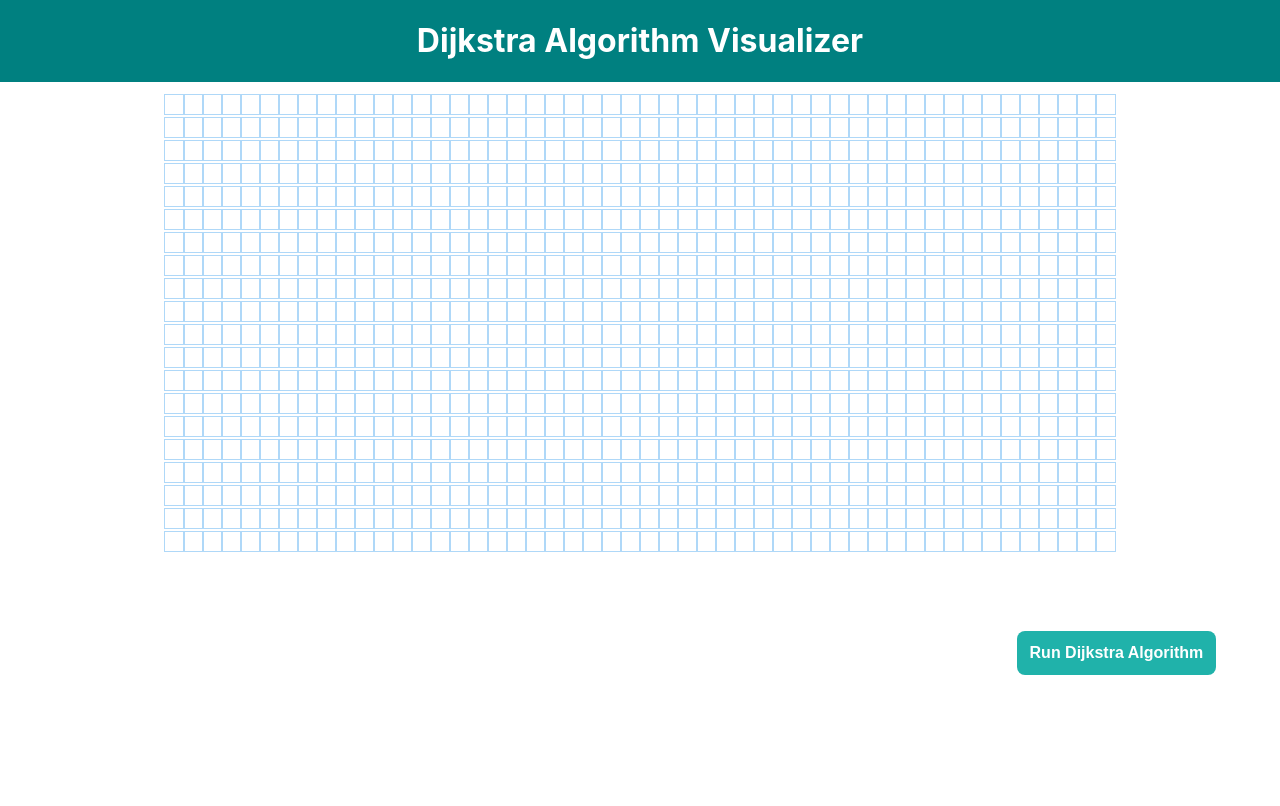
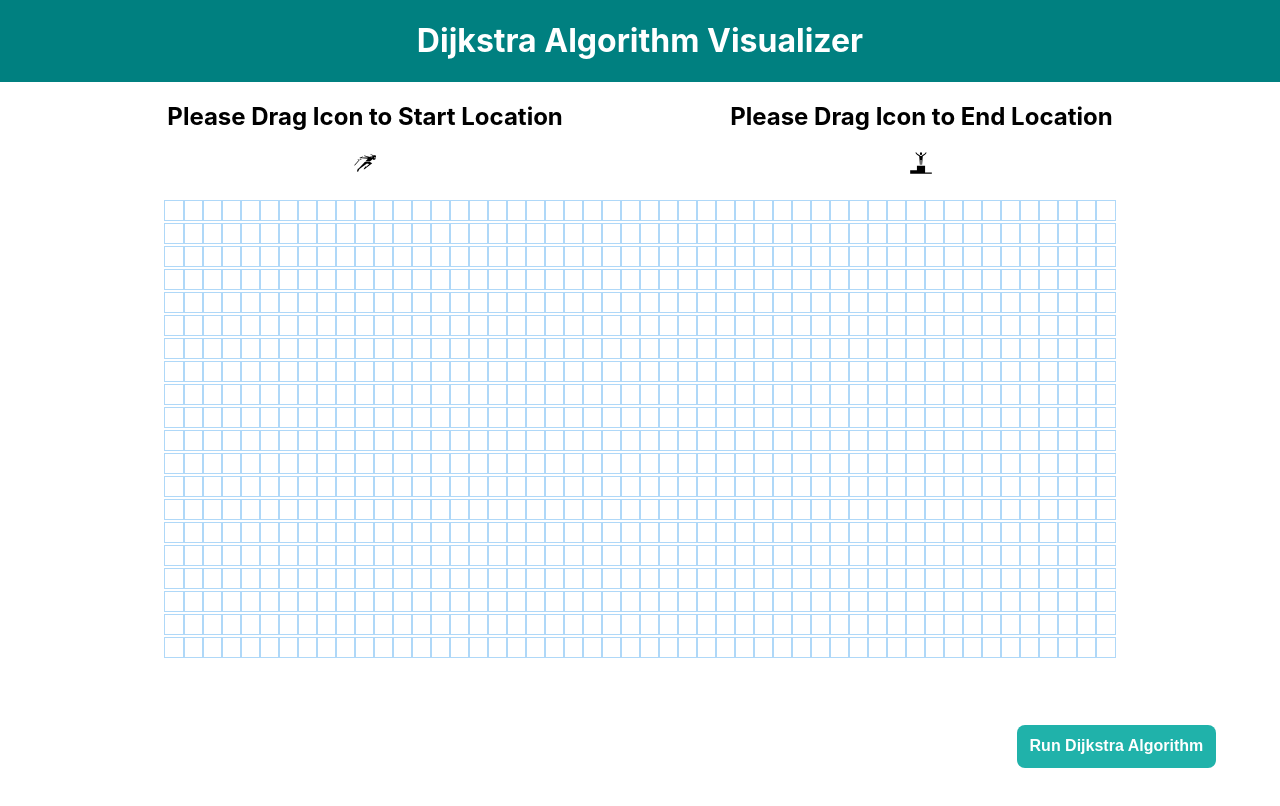
Before and after one commit to MiguelSilva1997/AlgoVisualization, a React (Create React App) app: page / in a window 1280 px wide. Shown: the top 806 px of the page. Built offline with nearby package versions, Linux system fonts and the light colour scheme.

Commit message:
place nodes and walls logic

```diff
--- a/package.json
+++ b/package.json
@@ -8,6 +8,7 @@
     "@testing-library/user-event": "^7.1.2",
     "react": "^16.13.1",
     "react-dom": "^16.13.1",
+    "react-icons": "^3.11.0",
     "react-scripts": "3.4.3"
   },
   "scripts": {
--- a/src/components/Main/index.js
+++ b/src/components/Main/index.js
@@ -1,16 +1,30 @@
 import React, { useState, useEffect } from 'react';
 import Node from '../Node'
-import { createInitialGrid, updateGridWall } from '../../services/board';
+import { createInitialGrid, updateGridWall, updateStartAndEnd } from '../../services/board';
+import { GiRunningNinja, GiPodiumWinner } from 'react-icons/gi';
 
 import "./main.css"
 
 const Main = () => {
     const [grid, setGrid] = useState([]);
     const [isMousePressed, toggleMousePressed] = useState(false);
+    const [placeNode, setPlaceNode] = useState("")
+    const [startCoord, setStartCoord] = useState([])
+    const [endCoord, setEndCoord] = useState([])
 
     useEffect(() => {
         setGrid(createInitialGrid())
     }, []);
+
+    const handleDrop = (row, col) => {
+        const newGrid = updateStartAndEnd(grid, placeNode, row, col);
+        if (placeNode === "isStart") {
+            setStartCoord([row, col]);
+        } else {
+            setEndCoord([row, col])
+        }
+        setGrid(newGrid);
+    }
 
     const handleMouseEnter = (row, col) => {
         if (!isMousePressed) return;
@@ -29,6 +43,16 @@ const Main = () => {
           <div className="header">
             <h1 className="title">Dijkstra Algorithm Visualizer</h1>
           </div>
+          <div className="iconDisplay">
+              <div>
+                <h2>Please Drag Icon to Start Location</h2>
+                <h2 draggable onDrag={() => setPlaceNode("isStart")} ><GiRunningNinja /></h2>
+              </div>
+              <div>
+                <h2>Please Drag Icon to End Location</h2>
+                <h2 draggable onDrag={() => setPlaceNode("isEnd")} ><GiPodiumWinner /></h2>
+              </div>
+          </div>
           <div className="board">
             {
                 grid.map((row, i) => {
@@ -36,15 +60,18 @@ const Main = () => {
                         <div key={i}>
                         {
                             row.map((node) => {
-                                const {row, col, isWall} = node;
+                                const {row, col, isEnd, isStart, isWall} = node;
                                 return (
                                     <Node
                                         key={row + '-' + col}
                                         col={col}
+                                        isEnd={isEnd}
+                                        isStart={isStart}
                                         isWall={isWall}
                                         row={row}
                                         handleMouseEnter={handleMouseEnter}
                                         handleMousePressed={handleMousePressed}
+                                        handleDrop={handleDrop}
                                         toggleMousePressed={toggleMousePressed}
                                     />
                                 );
--- a/src/components/Main/main.css
+++ b/src/components/Main/main.css
@@ -1,5 +1,5 @@
 .board {
-    margin: 1%;
+    margin: 0;
 }
 
 .header {
@@ -26,6 +26,11 @@
     color: white;
 }
 
+.iconDisplay {
+    display: flex;
+    justify-content: space-evenly;
+}
+
 .menu {
     display: flex;
     justify-content: flex-end;
--- a/src/components/Node/index.js
+++ b/src/components/Node/index.js
@@ -1,4 +1,5 @@
 import React from 'react';
+import { GiRunningNinja, GiPodiumWinner } from 'react-icons/gi';
 
 import "./node.css"
 
@@ -6,26 +7,47 @@ const Node = (props) => {
     const {
         row,
         col,
+        isStart,
+        isEnd,
         isWall,
+        handleDrop,
         handleMouseEnter,
         handleMousePressed,
         toggleMousePressed,
     } = props;
     let secondClass;
+    let icon;
 
     if (isWall) {
         secondClass = "wall";
     }
 
+    if (isStart) {
+        icon = <GiRunningNinja className="icon" />
+    }
+
+    if (isEnd) {
+        icon = <GiPodiumWinner className="icon" />
+    }
+    console.log(isStart)
 
     return(
         <div
             id={`node-${row}-${col}`}
             className={`node ${secondClass}`}
+            onDragOver={(e) => {
+                e.stopPropagation();
+                e.preventDefault();
+            }}
+            onDragEnter={(e) => {
+                e.stopPropagation();
+            }}
+            onDrop={() => handleDrop(row, col)}
             onMouseEnter={() => handleMouseEnter(row, col)}
             onMouseDown={() => handleMousePressed(row, col)}
             onMouseUp={() => toggleMousePressed(false)}
         >
+            {icon}
         </div>
     )
 }
--- a/src/components/Node/node.css
+++ b/src/components/Node/node.css
@@ -8,3 +8,9 @@
 .wall {
     background-color: lightslategray;
 }
+
+.icon {
+    size: 0.6em;
+    text-align: center;
+    display: flex;
+}
--- a/src/services/board/index.js
+++ b/src/services/board/index.js
@@ -14,6 +14,8 @@ const createNode = (col, row) => ({
     col,
     row,
     distance: Infinity,
+    isEnd: false,
+    isStart: false,
     isVisited: false,
     isWall: false,
 })
@@ -23,7 +25,13 @@ const updateGridWall = (grid, col, row) => {
     return grid;
 }
 
+const updateStartAndEnd = (grid, placeNode, row, col) => {
+    grid[row][col][placeNode] = !grid[row][col][placeNode];
+    return grid;
+}
+
 export {
     createInitialGrid,
     updateGridWall,
+    updateStartAndEnd,
 }
```
Also changed, not shown: 1 other file (tests, documents, lock files or other folders).
